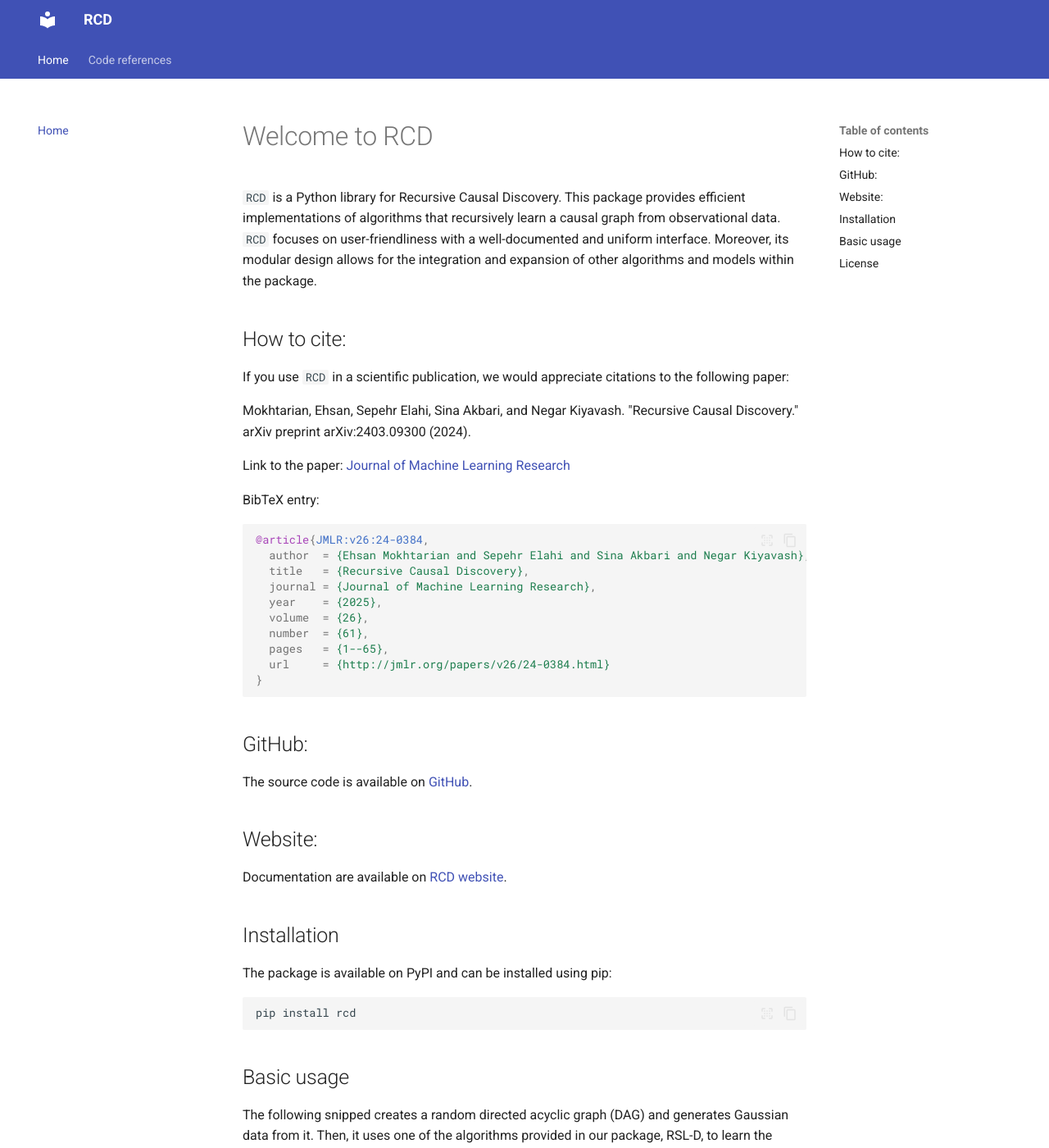
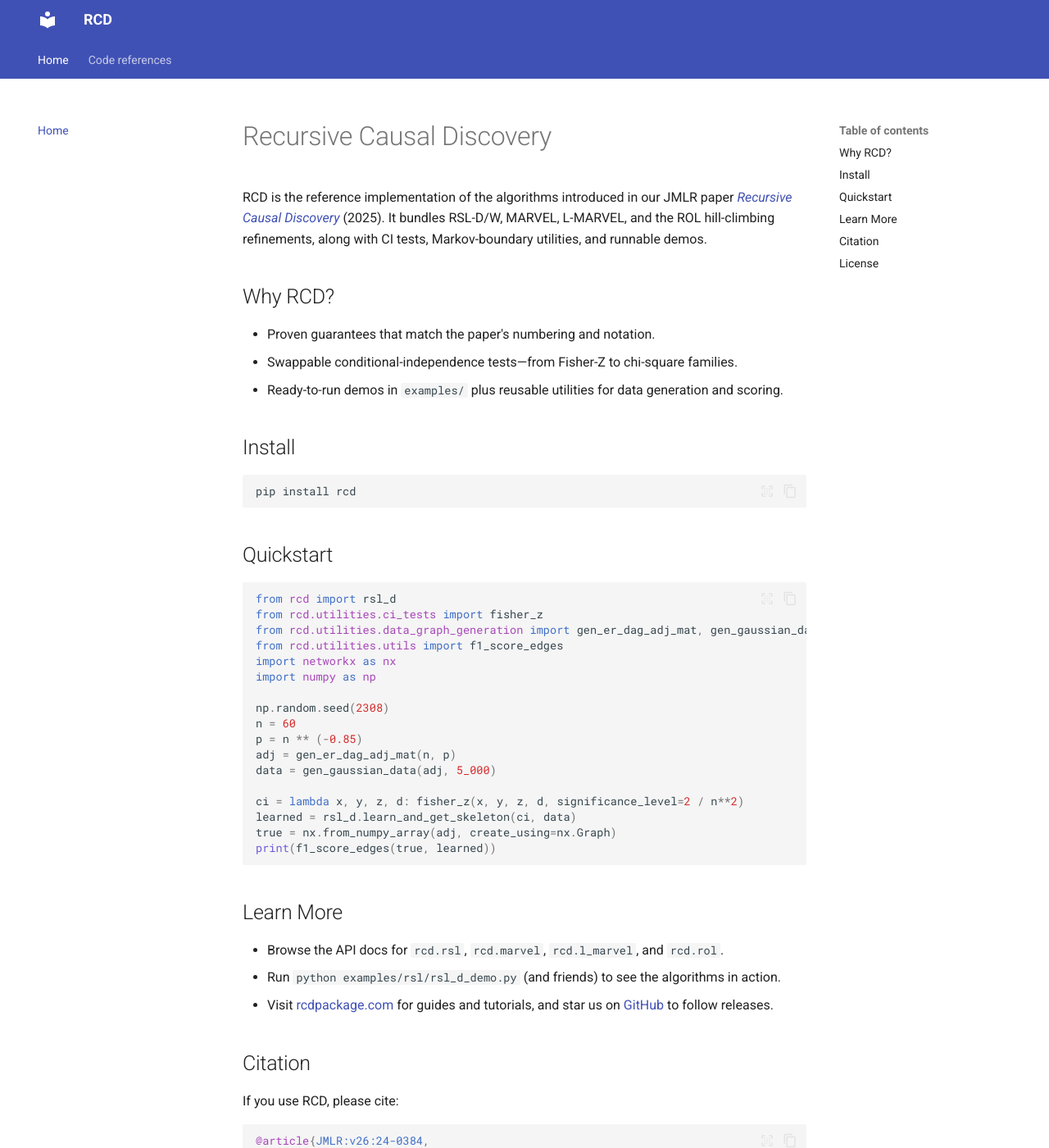
Before and after one commit to ban-epfl/rcd, an MkDocs documentation site: the page built from docs/docs/index.md, in a window 1280 px wide and 1400 px high. Shown: the whole window at 82% size. Built offline with MkDocs 1.6.1 and Material for MkDocs 9.7.7, drawn with Linux system fonts in a browser that asks for light colours; some of the changed text lies outside the part shown.

Commit message:
readme updates

````diff
--- a/docs/docs/index.md
+++ b/docs/docs/index.md
@@ -1,17 +1,51 @@
-# Welcome to RCD
+# Recursive Causal Discovery
 
-`RCD` is a Python library for Recursive Causal Discovery.
-This package provides efficient implementations of algorithms that recursively learn a causal graph from observational data.
-`RCD` focuses on user-friendliness with a well-documented and uniform interface. Moreover, its modular design allows for the integration and expansion of other algorithms and models within the package.
+RCD is the reference implementation of the algorithms introduced in our JMLR paper [*Recursive Causal Discovery*](https://www.jmlr.org/papers/v26/24-0384.html) (2025). It bundles RSL-D/W, MARVEL, L-MARVEL, and the ROL hill-climbing refinements, along with CI tests, Markov-boundary utilities, and runnable demos.
 
-## How to cite:
-If you use `RCD` in a scientific publication, we would appreciate citations to the following paper:
+## Why RCD?
 
-Mokhtarian, Ehsan, Sepehr Elahi, Sina Akbari, and Negar Kiyavash. "Recursive Causal Discovery." arXiv preprint arXiv:2403.09300 (2024).
+- Proven guarantees that match the paper's numbering and notation.
+- Swappable conditional-independence tests—from Fisher-Z to chi-square families.
+- Ready-to-run demos in `examples/` plus reusable utilities for data generation and scoring.
 
-Link to the paper: [Journal of Machine Learning Research](https://www.jmlr.org/papers/v26/24-0384.html)
+## Install
 
-BibTeX entry:
+```bash
+pip install rcd
+```
+
+## Quickstart
+
+```python
+from rcd import rsl_d
+from rcd.utilities.ci_tests import fisher_z
+from rcd.utilities.data_graph_generation import gen_er_dag_adj_mat, gen_gaussian_data
+from rcd.utilities.utils import f1_score_edges
+import networkx as nx
+import numpy as np
+
+np.random.seed(2308)
+n = 60
+p = n ** (-0.85)
+adj = gen_er_dag_adj_mat(n, p)
+data = gen_gaussian_data(adj, 5_000)
+
+ci = lambda x, y, z, d: fisher_z(x, y, z, d, significance_level=2 / n**2)
+learned = rsl_d.learn_and_get_skeleton(ci, data)
+true = nx.from_numpy_array(adj, create_using=nx.Graph)
+print(f1_score_edges(true, learned))
+```
+
+## Learn More
+
+- Browse the API docs for `rcd.rsl`, `rcd.marvel`, `rcd.l_marvel`, and `rcd.rol`.
+- Run `python examples/rsl/rsl_d_demo.py` (and friends) to see the algorithms in action.
+- Visit [rcdpackage.com](https://rcdpackage.com) for guides and tutorials, and star us on [GitHub](https://github.com/ban-epfl/rcd) to follow releases.
+
+## Citation
+
+If you use RCD, please cite:
+
 ```bibtex
 @article{JMLR:v26:24-0384,
   author  = {Ehsan Mokhtarian and Sepehr Elahi and Sina Akbari and Negar Kiyavash},
@@ -21,82 +55,12 @@ BibTeX entry:
   volume  = {26},
   number  = {61},
   pages   = {1--65},
-  url     = {http://jmlr.org/papers/v26/24-0384.html}
+  url     = {https://www.jmlr.org/papers/v26/24-0384.html}
 }
 ```
 
-## GitHub:
-The source code is available on [GitHub](https://github.com/ban-epfl/rcd).
-
-## Website:
-Documentation are available on [RCD website](https://rcdpackage.com).
-
-## Installation
-The package is available on PyPI and can be installed using pip:
-
-```bash
-pip install rcd
-```
-
-## Basic usage
-The following snipped creates a random directed acyclic graph (DAG) and generates Gaussian data from it. Then, it uses one of the algorithms provided in our package, RSL-D, to learn the skeleton of the DAG from the data. Finally, it compares the learned skeleton to the true skeleton and computes the F1 score based on the edges.
-
-```python
-from rcd import rsl_d
-from rcd.utilities.ci_tests import fisher_z
-from rcd.utilities.data_graph_generation import *
-from rcd.utilities.utils import f1_score_edges
-import networkx as nx
-
-n = 100
-p = n ** (-0.85)
-adj_mat = gen_er_dag_adj_mat(n, p)
-
-# generate data from the DAG
-data_df = gen_gaussian_data(adj_mat, 1000)
-
-# run rsl-D
-ci_test = lambda x, y, z, data: fisher_z(x, y, z, data, significance_level=2 / n ** 2)
-
-learned_skeleton = rsl_d.learn_and_get_skeleton(ci_test, data_df)
-
-# compare the learned skeleton to the true skeleton
-true_skeleton = nx.from_numpy_array(adj_mat, create_using=nx.Graph)
-
-# compute F1 score
-precision, recall, f1_score = f1_score_edges(true_skeleton, learned_skeleton, return_only_f1=False)
-print(f'Precision: {precision}, Recall: {recall}, F1 score: {f1_score}')
-```
-
-
 ## License
 
-This project is provided under the BSD license.
-
+```text
+BSD 2-Clause License © 2024 EPFL
 ```
-BSD 2-Clause License
-
-Copyright (c) 2024, EPFL
-All rights reserved.
-
-Redistribution and use in source and binary forms, with or without
-modification, are permitted provided that the following conditions are met:
-
-* Redistributions of source code must retain the above copyright notice, this
-  list of conditions and the following disclaimer.
-
-* Redistributions in binary form must reproduce the above copyright notice,
-  this list of conditions and the following disclaimer in the documentation
-  and/or other materials provided with the distribution.
-
-THIS SOFTWARE IS PROVIDED BY THE COPYRIGHT HOLDERS AND CONTRIBUTORS "AS IS"
-AND ANY EXPRESS OR IMPLIED WARRANTIES, INCLUDING, BUT NOT LIMITED TO, THE
-IMPLIED WARRANTIES OF MERCHANTABILITY AND FITNESS FOR A PARTICULAR PURPOSE ARE
-DISCLAIMED. IN NO EVENT SHALL THE COPYRIGHT HOLDER OR CONTRIBUTORS BE LIABLE
-FOR ANY DIRECT, INDIRECT, INCIDENTAL, SPECIAL, EXEMPLARY, OR CONSEQUENTIAL
-DAMAGES (INCLUDING, BUT NOT LIMITED TO, PROCUREMENT OF SUBSTITUTE GOODS OR
-SERVICES; LOSS OF USE, DATA, OR PROFITS; OR BUSINESS INTERRUPTION) HOWEVER
-CAUSED AND ON ANY THEORY OF LIABILITY, WHETHER IN CONTRACT, STRICT LIABILITY,
-OR TORT (INCLUDING NEGLIGENCE OR OTHERWISE) ARISING IN ANY WAY OUT OF THE USE
-OF THIS SOFTWARE, EVEN IF ADVISED OF THE POSSIBILITY OF SUCH DAMAGE.
-```
````
Also changed, not shown: README.md.
